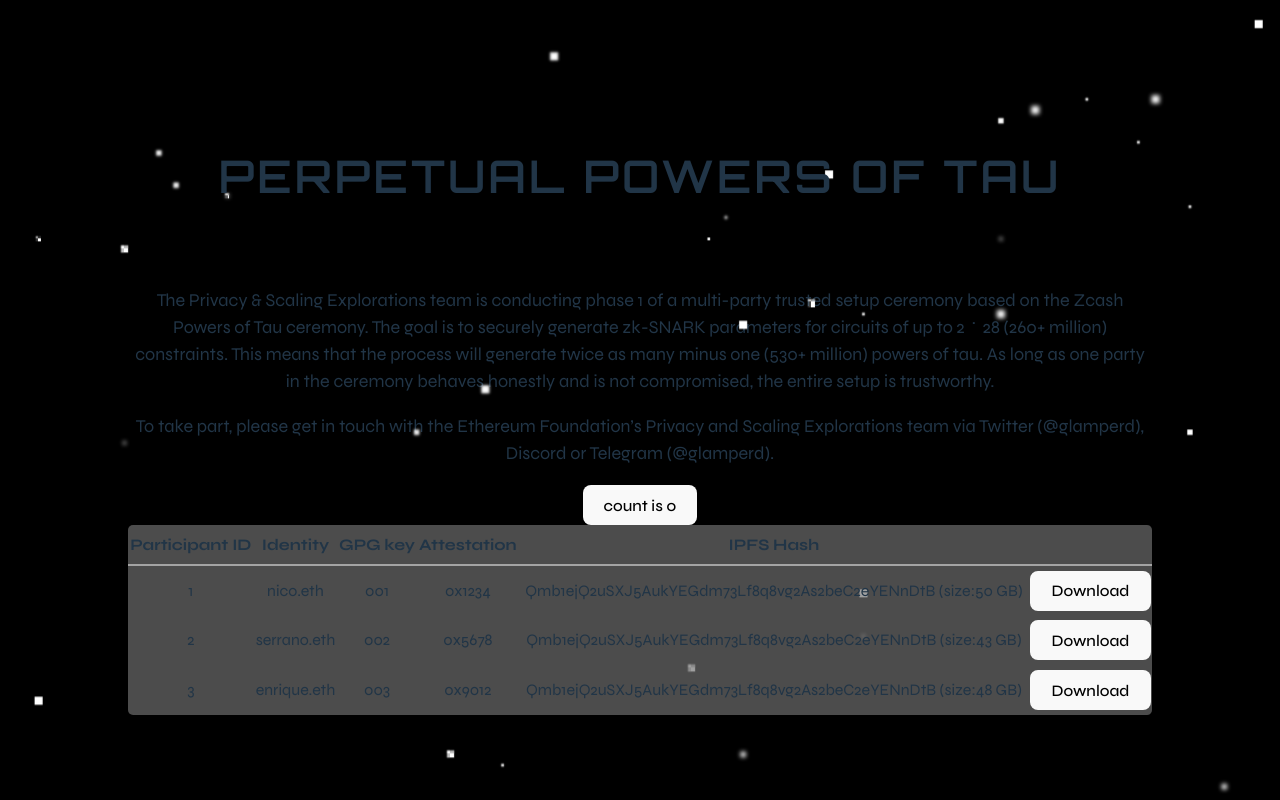
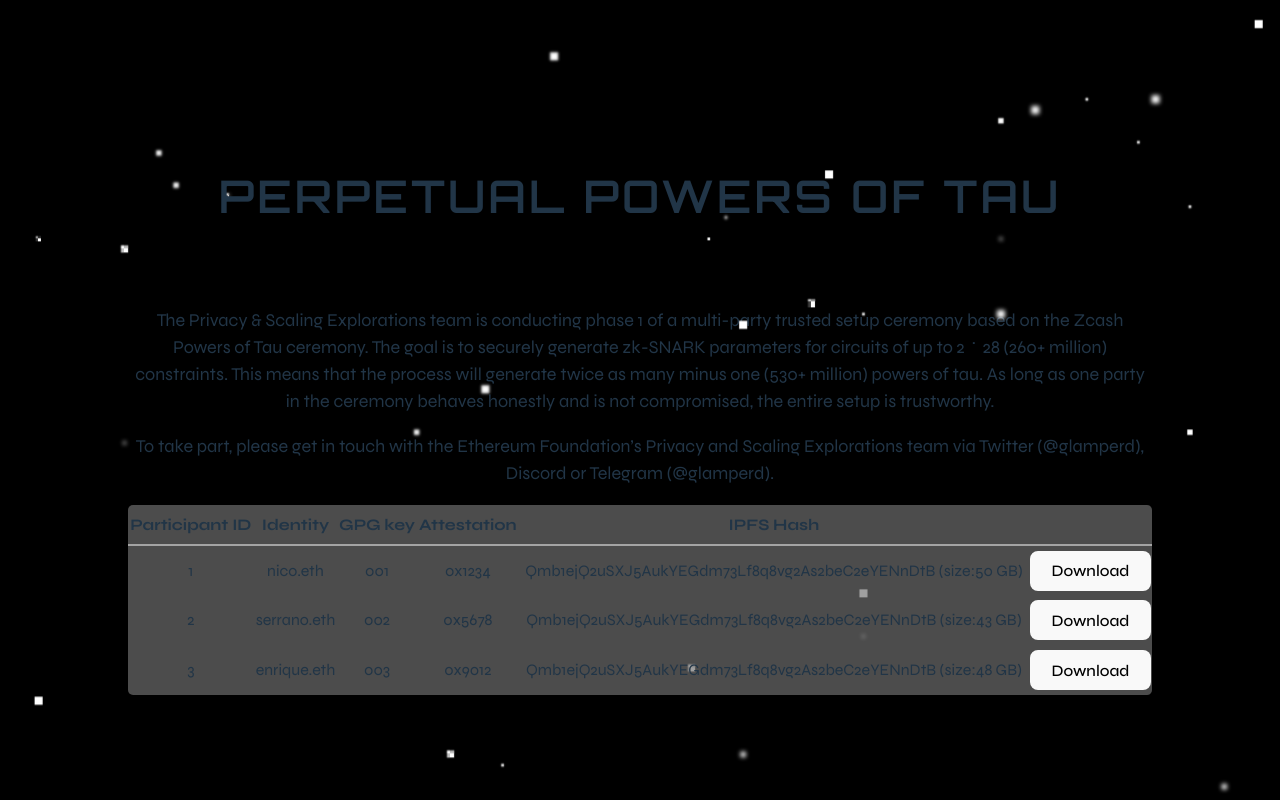
Before and after one commit to zkparty/perpetualpowersoftau-website, a React (Vite) app: page / in a window 1280 px wide. Built offline with nearby package versions, Linux system fonts and the light colour scheme.

Commit message:
app(fix): deleted unused button

```diff
--- a/src/App.tsx
+++ b/src/App.tsx
@@ -8,7 +8,6 @@
 import Table from './components/table/Table'
 
 function App() {
-  const [count, setCount] = useState(0)
 
   return (
     <Background>
@@ -24,9 +23,6 @@
         <Description>
           To take part, please get in touch with the Ethereum Foundation’s Privacy and Scaling Explorations team via Twitter (@glamperd), Discord or Telegram (@glamperd).
         </Description>
-        <button onClick={() => setCount((count) => count + 1)}>
-          count is {count}
-        </button>
         <Table/>
       </Container>
     </Background>
```
